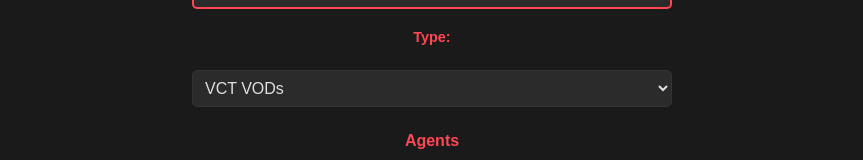
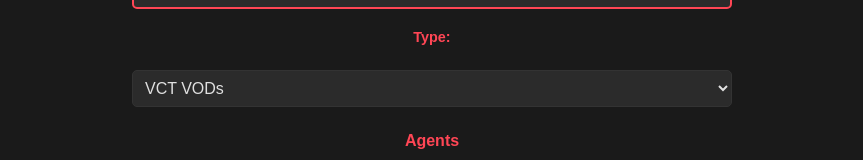
Before and after one commit to ItsJDog/valwebsite, a React (Create React App) app: page / in a window 1280 px wide. Shown: the part 150-310 px from the top of the page, without its empty margins (208-1071 px from the left). Built offline with nearby package versions, Linux system fonts and the light colour scheme; no server answers.

Commit message:
Version 1.1 Valorant Vods Website

```diff
--- a/src/App.css
+++ b/src/App.css
@@ -36,7 +36,7 @@
 
 /* Search Bar */
 .search-bar {
-  width: 60%;
+  width: 600px;
   padding: 10px;
   margin-bottom: 20px;
   font-size: 1rem;
@@ -91,7 +91,7 @@
   color: #e0e0e0;
   font-size: 1rem;
   margin: 0 auto;
-  width: 60%;
+  width: 600px;
 }
 
 .apply-button {
```
